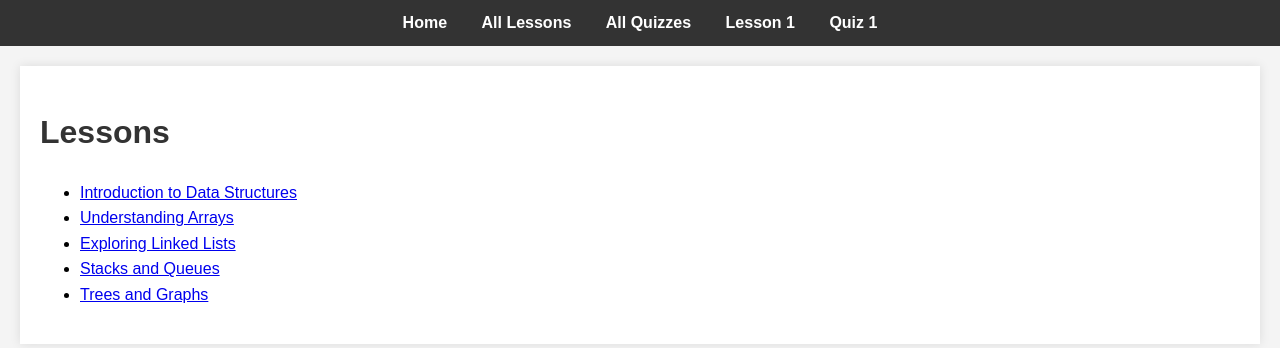
After one commit to jmcbca04/LearnDSA, a FastAPI app: template templates/lessons.html in a window 1280 px wide. The commit adds this page. Shown: the top 348 px of the page. Run offline with FastAPI, Linux system fonts and the light colour scheme; the template is opened without the code that fills it, so the values that code supplies are empty.

Commit message:
Added more lessons and updated navigation links

```diff
--- /dev/null
+++ b/fresh_venv/pyvenv.cfg
@@ -0,0 +1,3 @@
+home = /Library/Frameworks/Python.framework/Versions/3.9/bin
+include-system-site-packages = false
+version = 3.9.13
--- a/main.py
+++ b/main.py
@@ -1,4 +1,4 @@
-from fastapi import FastAPI, Request
+from fastapi import FastAPI, Request, Form
 from fastapi.responses import HTMLResponse
 from fastapi.templating import Jinja2Templates
 from fastapi.staticfiles import StaticFiles
@@ -18,6 +18,42 @@ async def read_lesson(request: Request, lesson_id: int):
         1: "Introduction to Data Structures",
         2: "Understanding Arrays",
         3: "Exploring Linked Lists",
+        4: "Stacks and Queues",
+        5: "Trees and Graphs",
     }
     lesson_content = lessons.get(lesson_id, "Lesson content not found.")
     return templates.TemplateResponse("lesson.html", {"request": request, "lesson_id": lesson_id, "lesson_content": lesson_content})
+
+@app.get("/quiz/{quiz_id}", response_class=HTMLResponse)
+async def read_quiz(request: Request, quiz_id: int):
+    # You can expand this with more quizzes or dynamically generate questions.
+    quizzes = {
+        1: "What is the time complexity of accessing an element in an array?",
+        2: "What data structure is used to implement a queue?",
+    }
+    question = quizzes.get(quiz_id, "Quiz question not found.")
+    return templates.TemplateResponse("quiz.html", {"request": request, "quiz_id": quiz_id, "question": question})
+
+@app.get("/lessons", response_class=HTMLResponse)
+async def list_lessons(request: Request):
+    return templates.TemplateResponse("lessons.html", {"request": request})
+
+@app.get("/quizzes", response_class=HTMLResponse)
+async def list_quizzes(request: Request):
+    return templates.TemplateResponse("quizzes.html", {"request": request})
+
+@app.post("/quiz/{quiz_id}")
+async def submit_quiz(request: Request, quiz_id: int, answer: str = Form(...)):
+    correct_answers = {
+        1: "O(1)",  # Expected answer for quiz 1
+        2: "Linked List",  # Expected answer for quiz 2
+    }
+    correct_answer = correct_answers.get(quiz_id, None)
+    if answer.strip().lower() == correct_answer.lower():
+        feedback = "Correct!"
+    else:
+        feedback = "That's not right. Review the lesson on " + (
+            "Arrays" if quiz_id == 1 else "Linked Lists"
+        ) + " and try again."
+    question = correct_answers.get(quiz_id, "Quiz question not found.")
+    return templates.TemplateResponse("quiz.html", {"request": request, "quiz_id": quiz_id, "question": question, "feedback": feedback})
--- /dev/null
+++ b/static/css/styles.css
@@ -0,0 +1,64 @@
+body {
+  font-family: Arial, sans-serif;
+  background-color: #f4f4f4;
+  margin: 0;
+  padding: 0;
+  line-height: 1.6;
+}
+
+header {
+  background-color: #333;
+  color: #fff;
+  padding: 10px 0;
+  text-align: center;
+}
+
+nav a {
+  color: #fff;
+  margin: 0 15px;
+  text-decoration: none;
+  font-weight: bold;
+}
+
+nav a:hover {
+  text-decoration: underline;
+}
+
+main {
+  padding: 20px;
+  background-color: #fff;
+  margin: 20px;
+  box-shadow: 0 0 10px rgba(0, 0, 0, 0.1);
+}
+
+h1 {
+  color: #333;
+}
+
+form {
+  margin-top: 20px;
+}
+
+form label {
+  font-weight: bold;
+}
+
+form input[type="text"] {
+  padding: 5px;
+  margin-right: 10px;
+  border: 1px solid #ccc;
+  border-radius: 3px;
+}
+
+form button {
+  padding: 5px 10px;
+  border: none;
+  background-color: #333;
+  color: #fff;
+  cursor: pointer;
+  border-radius: 3px;
+}
+
+form button:hover {
+  background-color: #555;
+}
--- a/templates/base.html
+++ b/templates/base.html
@@ -7,13 +7,15 @@
     <link rel="stylesheet" href="{{ url_for('static', path='/css/styles.css') }}">
 </head>
 <body>
-    <header>
-        <nav>
-            <a href="{{ url_for('read_home') }}">Home</a>
-            <a href="#">Lessons</a>
-            <a href="#">Quizzes</a>
-        </nav>
-    </header>
+  <header>
+    <nav>
+        <a href="{{ url_for('read_home') }}">Home</a>
+        <a href="{{ url_for('list_lessons') }}">All Lessons</a>
+        <a href="{{ url_for('list_quizzes') }}">All Quizzes</a>
+        <a href="{{ url_for('read_lesson', lesson_id=1) }}">Lesson 1</a>
+        <a href="{{ url_for('read_quiz', quiz_id=1) }}">Quiz 1</a>
+    </nav>
+  </header>
     <main>
         {% block content %}{% endblock %}
     </main>
--- /dev/null
+++ b/templates/lessons.html
@@ -0,0 +1,11 @@
+{% extends "base.html" %}
+{% block content %}
+<h1>Lessons</h1>
+<ul>
+    <li><a href="{{ url_for('read_lesson', lesson_id=1) }}">Introduction to Data Structures</a></li>
+    <li><a href="{{ url_for('read_lesson', lesson_id=2) }}">Understanding Arrays</a></li>
+    <li><a href="{{ url_for('read_lesson', lesson_id=3) }}">Exploring Linked Lists</a></li>
+    <li><a href="{{ url_for('read_lesson', lesson_id=4) }}">Stacks and Queues</a></li>
+    <li><a href="{{ url_for('read_lesson', lesson_id=5) }}">Trees and Graphs</a></li>
+</ul>
+{% endblock %}
```
Also changed, not shown: requirements.txt (added, +16 -0 lines), templates/quiz.html (added, +13 -0 lines), templates/quizzes.html (added, +8 -0 lines), 12 other files.
